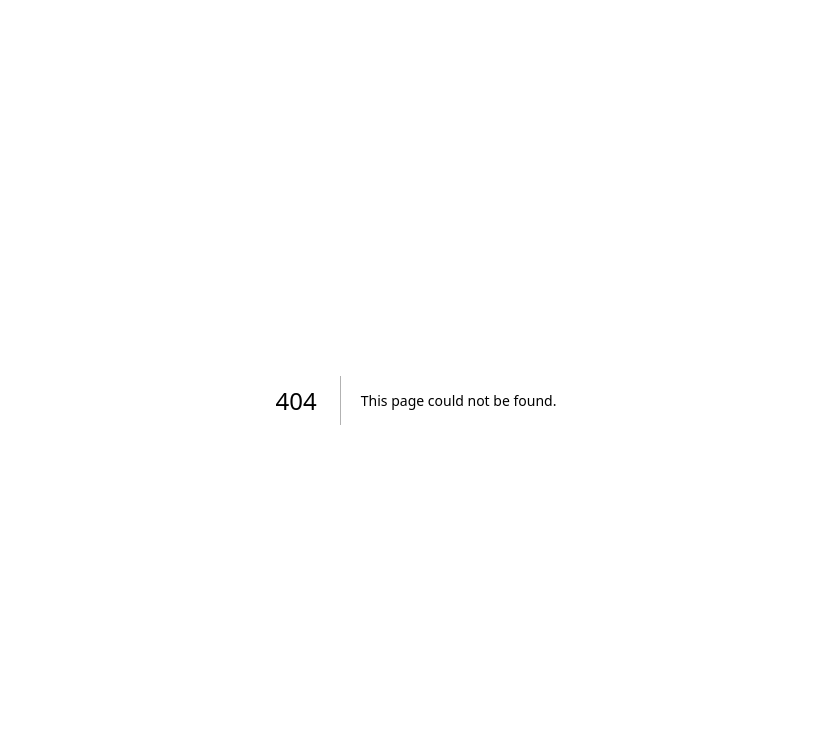
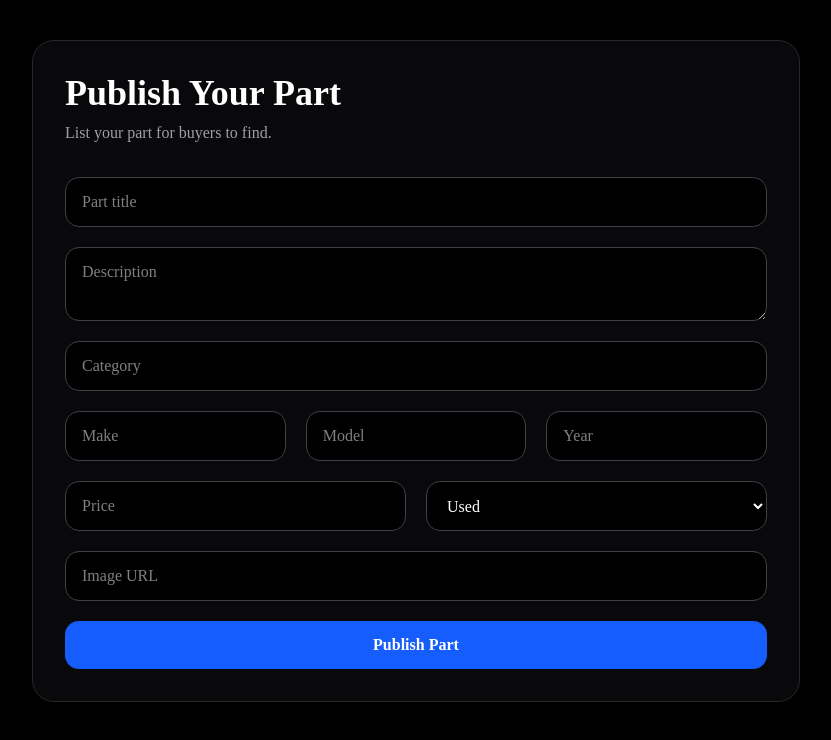
Before and after one commit to anaskhatiib00/autoparthub, a Next.js app in the folder frontend/: page /sell in a window 1280 px wide. Before the commit this address had no page. Shown: the top 740 px of the page, without its empty margins (224-1055 px from the left). Built offline with nearby package versions, Linux system fonts and the light colour scheme.

Commit message:
Add frontend sell part page

```diff
--- /dev/null
+++ b/frontend/app/sell/page.tsx
@@ -0,0 +1,96 @@
+"use client"
+
+import { useState } from "react"
+import axios from "axios"
+
+export default function SellPage() {
+  const [formData, setFormData] = useState({
+    title: "",
+    description: "",
+    category: "",
+    make: "",
+    model: "",
+    year: "",
+    price: "",
+    condition: "used",
+    image_url: "",
+  })
+
+  const handleChange = (
+    e: React.ChangeEvent<HTMLInputElement | HTMLTextAreaElement | HTMLSelectElement>
+  ) => {
+    setFormData({ ...formData, [e.target.name]: e.target.value })
+  }
+
+  const handleSubmit = async (e: React.FormEvent) => {
+    e.preventDefault()
+
+    const token = localStorage.getItem("token")
+
+    if (!token) {
+      alert("Please login first")
+      return
+    }
+
+    try {
+      await axios.post(
+        "http://127.0.0.1:8000/parts/",
+        {
+          ...formData,
+          year: Number(formData.year),
+          price: Number(formData.price),
+        },
+        {
+          headers: {
+            Authorization: `Bearer ${token}`,
+          },
+        }
+      )
+
+      alert("Part published successfully!")
+      window.location.href = "/parts"
+    } catch (error: any) {
+      console.error(error)
+      alert(error?.response?.data?.detail || "Failed to publish part")
+    }
+  }
+
+  return (
+    <main className="min-h-screen bg-black px-6 py-10 text-white">
+      <div className="mx-auto max-w-3xl rounded-3xl border border-zinc-800 bg-zinc-950 p-8 shadow-2xl">
+        <h1 className="text-4xl font-black">Publish Your Part</h1>
+        <p className="mt-2 text-zinc-400">List your part for buyers to find.</p>
+
+        <form onSubmit={handleSubmit} className="mt-8 grid gap-5">
+          <input name="title" placeholder="Part title" required onChange={handleChange} className="rounded-xl border border-zinc-700 bg-black px-4 py-3" />
+
+          <textarea name="description" placeholder="Description" onChange={handleChange} className="rounded-xl border border-zinc-700 bg-black px-4 py-3" />
+
+          <input name="category" placeholder="Category" required onChange={handleChange} className="rounded-xl border border-zinc-700 bg-black px-4 py-3" />
+
+          <div className="grid gap-5 md:grid-cols-3">
+            <input name="make" placeholder="Make" required onChange={handleChange} className="rounded-xl border border-zinc-700 bg-black px-4 py-3" />
+            <input name="model" placeholder="Model" required onChange={handleChange} className="rounded-xl border border-zinc-700 bg-black px-4 py-3" />
+            <input name="year" placeholder="Year" required onChange={handleChange} className="rounded-xl border border-zinc-700 bg-black px-4 py-3" />
+          </div>
+
+          <div className="grid gap-5 md:grid-cols-2">
+            <input name="price" placeholder="Price" required onChange={handleChange} className="rounded-xl border border-zinc-700 bg-black px-4 py-3" />
+
+            <select name="condition" onChange={handleChange} className="rounded-xl border border-zinc-700 bg-black px-4 py-3">
+              <option value="used">Used</option>
+              <option value="new">New</option>
+              <option value="refurbished">Refurbished</option>
+            </select>
+          </div>
+
+          <input name="image_url" placeholder="Image URL" onChange={handleChange} className="rounded-xl border border-zinc-700 bg-black px-4 py-3" />
+
+          <button className="rounded-xl bg-blue-600 py-3 font-semibold hover:bg-blue-500">
+            Publish Part
+          </button>
+        </form>
+      </div>
+    </main>
+  )
+}
```
